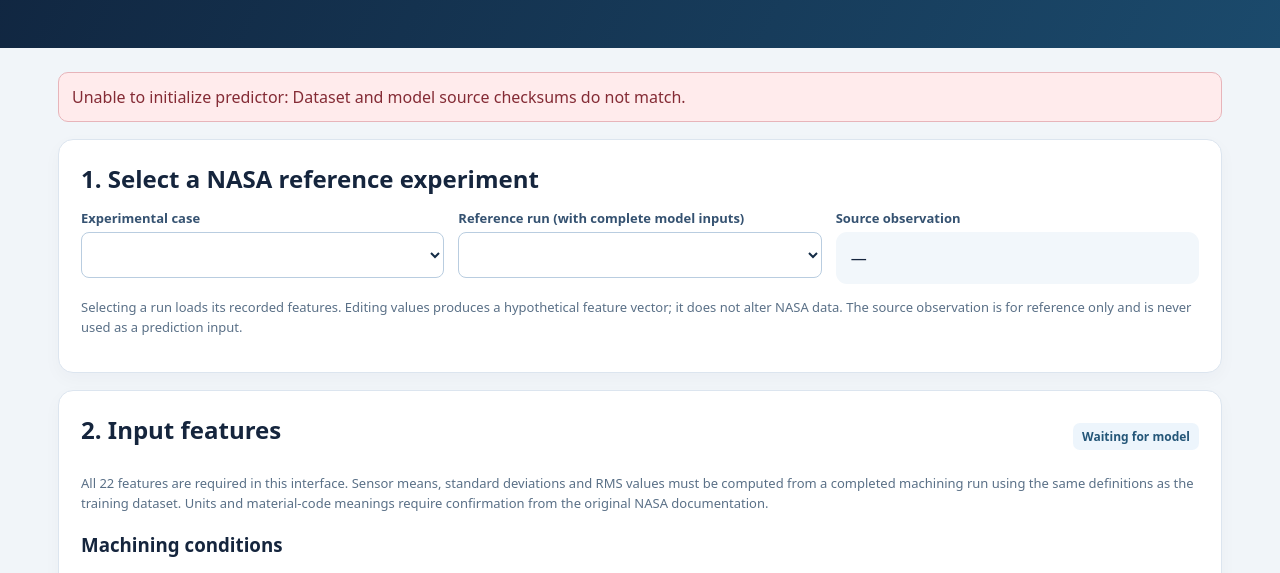
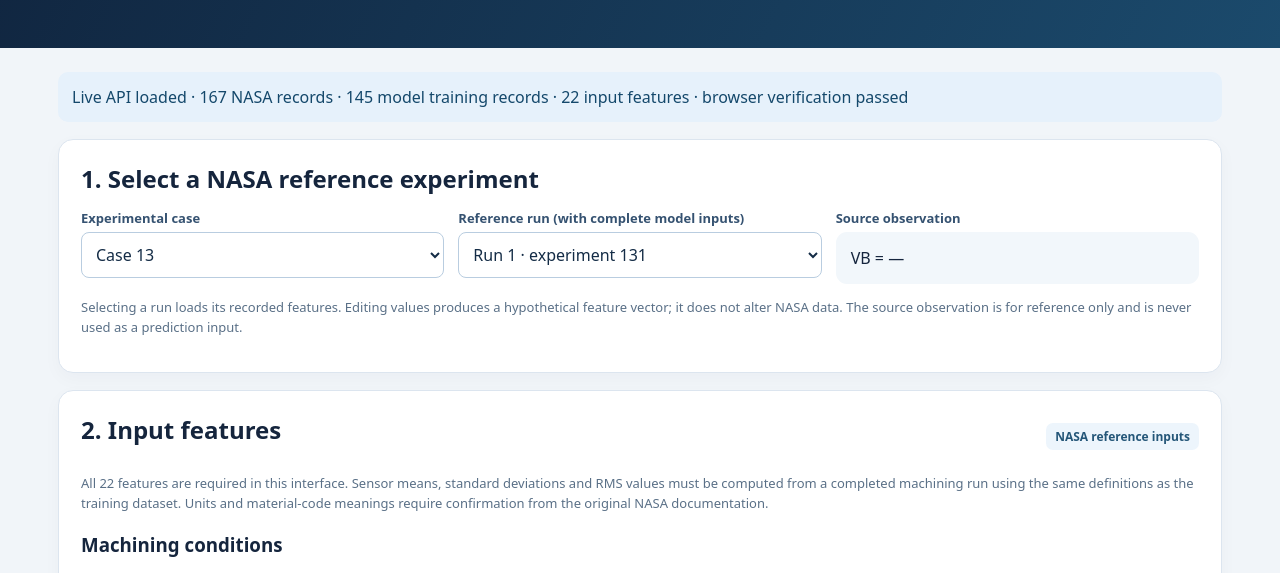
Before and after one commit to adonlead/namrc-2027-cnc, a plain HTML site: page public/namrc_predictor.html in a window 1280 px wide. Shown: the part 216-789 px from the top of the page. Drawn offline with Linux system fonts and the light colour scheme.

Commit message:
Add files via upload

```diff
--- a/public/namrc_predictor.html
+++ b/public/namrc_predictor.html
@@ -24,7 +24,7 @@ function loadRecord(){selected=records.find(r=>r.experiment_index===Number($('re
 function readValues(){return inputs.map(el=>el.value.trim()===''?null:Number(el.value));}
 function validate(){if(!model)return false;const vals=readValues(),problems=[],warnings=[];for(let i=0;i<vals.length;i++){const name=model.features[i],v=vals[i],min=model.preprocessing.observed_min[i],max=model.preprocessing.observed_max[i];if(v===null||!Number.isFinite(v)){problems.push(name+': enter a finite number');continue;}if(v<min-1e-10||v>max+1e-10){problems.push(name+': '+fmt(v,5)+' outside observed ['+fmt(min,5)+', '+fmt(max,5)+']');}if((name.endsWith('_std')||name.endsWith('_rms'))&&v<0)problems.push(name+': cannot be negative');}const modified=selected&&vals.some((v,i)=>v!==selected[model.features[i]]);$('inputState').textContent=modified?'Hypothetical feature vector':'NASA reference inputs';if(modified)warnings.push('Edited features are hypothetical. The model has not established causal effects of changing machining parameters or sensors.');const msg=$('messages');msg.replaceChildren();if(problems.length){const e=document.createElement('div');e.className='err';e.textContent='Prediction blocked: '+problems.slice(0,7).join('; ')+(problems.length>7?' (and '+(problems.length-7)+' more)':'');msg.append(e);}if(warnings.length){const e=document.createElement('div');e.className='warn';e.textContent=warnings.join(' ');msg.append(e);} $('predict').disabled=problems.length>0;return !problems.length;}
 function calculate(){if(!validate())return;const vals=readValues(),y=prediction(model,vals);if(!Number.isFinite(y)){ $('messages').textContent='Prediction could not be calculated.';return;}lastResult=y;$('estimate').textContent=fmt(y,5);const modified=vals.some((v,i)=>v!==selected[model.features[i]]);$('predictionType').textContent=modified?'New inference for hypothetical feature vector':'In-sample fitted estimate for recorded NASA inputs';if(y<0){const e=document.createElement('div');e.className='warn';e.textContent='Model limitation: negative VB estimate. This is a raw unconstrained Ridge prediction, not physically meaningful wear.';$('messages').append(e);}}
-async function start(){try{const [mr,dr]=await Promise.all([fetch(API+'ridge_model.json',{cache:'no-store'}),fetch(API+'experiments.json',{cache:'no-store'})]);if(!mr.ok||!dr.ok)throw Error('API HTTP error: model '+mr.status+', records '+dr.status);model=await mr.json();const data=await dr.json();checkModel(model);if(model.metadata.source_sha256!==data.metadata.source_sha256)throw Error('Dataset and model source checksums do not match.');records=data.records.filter(r=>!model.metadata.excluded_experiment_indices.includes(r.experiment_index)&&model.features.every(f=>safeNum(r[f])!==null));if(!records.length)throw Error('No records contain complete input features.');makeInputs();cases();$('case').addEventListener('change',setRuns);$('record').addEventListener('change',loadRecord);$('predict').addEventListener('click',calculate);$('restore').addEventListener('click',loadRecord);$('restore').disabled=false;const verification=model.verification?.status==='passed'?'Passed in Python':'Not confirmed';$('verification').textContent=verification;$('verifyNote').textContent='Python export: maximum reconstruction difference '+model.verification?.max_absolute_reconstruction_difference+'; cross-language browser check requires the reference inputs below.';
+async function start(){try{const [mr,dr]=await Promise.all([fetch(API+'ridge_model.json',{cache:'no-store'}),fetch(API+'experiments.json',{cache:'no-store'})]);if(!mr.ok||!dr.ok)throw Error('API HTTP error: model '+mr.status+', records '+dr.status);model=await mr.json();const data=await dr.json();checkModel(model);const datasetChecksum=data.metadata?.source_sha256??data.metadata?.sha256;const modelChecksum=model.metadata?.source_sha256;if(!datasetChecksum||!modelChecksum)throw Error('Source checksum metadata missing from model or dataset.');if(modelChecksum!==datasetChecksum)throw Error('Dataset and model source checksums do not match.');records=data.records.filter(r=>!model.metadata.excluded_experiment_indices.includes(r.experiment_index)&&model.features.every(f=>safeNum(r[f])!==null));if(!records.length)throw Error('No records contain complete input features.');makeInputs();cases();$('case').addEventListener('change',setRuns);$('record').addEventListener('change',loadRecord);$('predict').addEventListener('click',calculate);$('restore').addEventListener('click',loadRecord);$('restore').disabled=false;const verification=model.verification?.status==='passed'?'Passed in Python':'Not confirmed';$('verification').textContent=verification;$('verifyNote').textContent='Python export: maximum reconstruction difference '+model.verification?.max_absolute_reconstruction_difference+'; cross-language browser check requires the reference inputs below.';
 /* For three saved experiment indices, compare browser predictions with saved portable values. */const checks=model.verification.sample_checks;let maxDiff=0;let tested=0;for(const check of checks){const r=records.find(x=>x.experiment_index===check.experiment_index);if(!r)continue;const vec=model.features.map(f=>r[f]);const js=prediction(model,vec);maxDiff=Math.max(maxDiff,Math.abs(js-check.portable_prediction));tested++;}if(!tested||maxDiff>1e-9)throw Error('JavaScript/Python portable model verification failed (max difference '+maxDiff+').');$('verification').textContent='Passed · '+tested+' checks';$('verifyNote').textContent='Browser vs. exported Python predictions: maximum absolute difference '+maxDiff.toExponential(2);$('status').textContent='Live API loaded · '+data.records.length+' NASA records · '+model.metadata.training_records+' model training records · 22 input features · browser verification passed';}catch(e){$('status').className='err';$('status').textContent='Unable to initialize predictor: '+e.message;console.error(e);}}
 start();
 </script></body></html>
```
